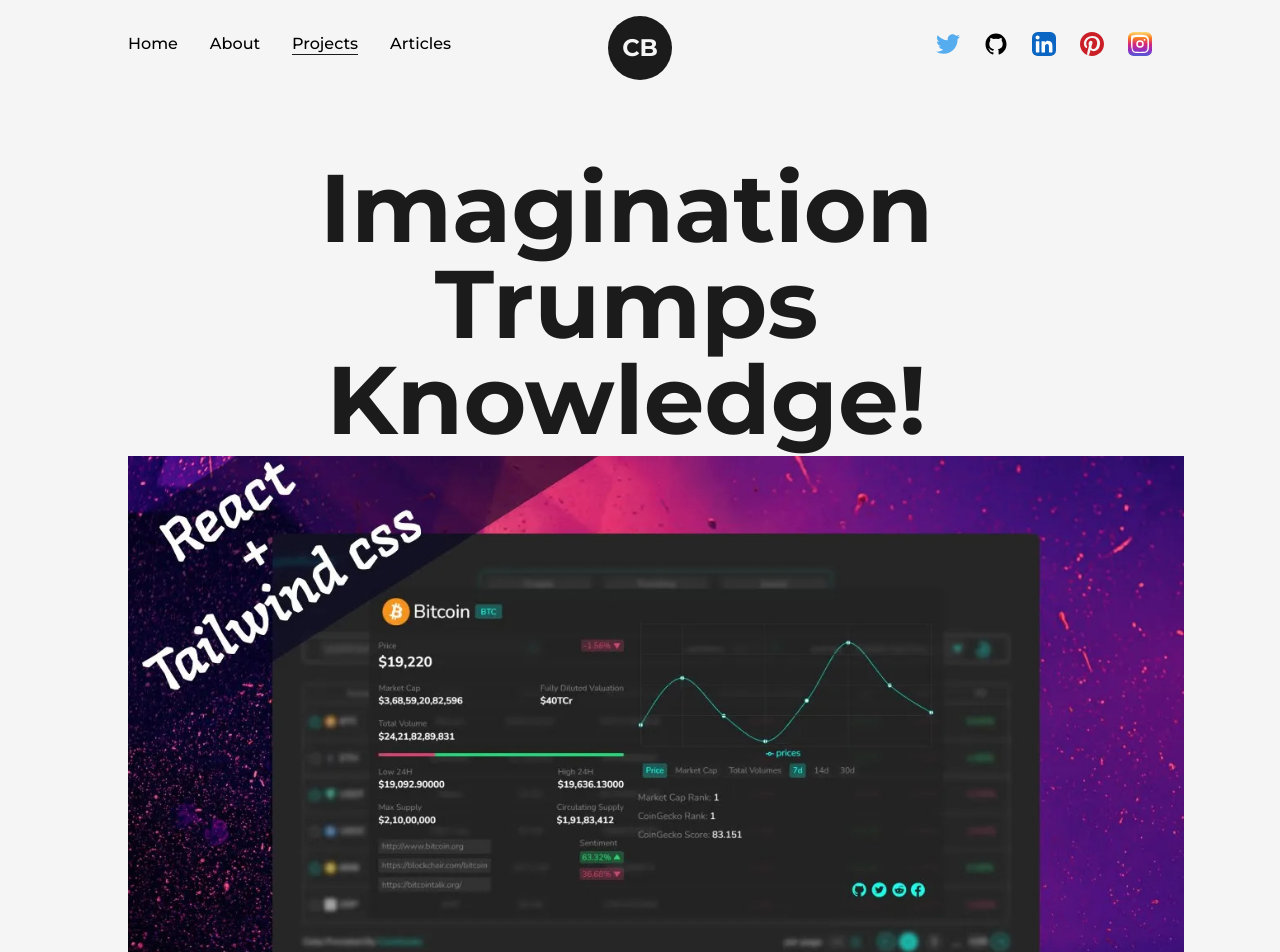
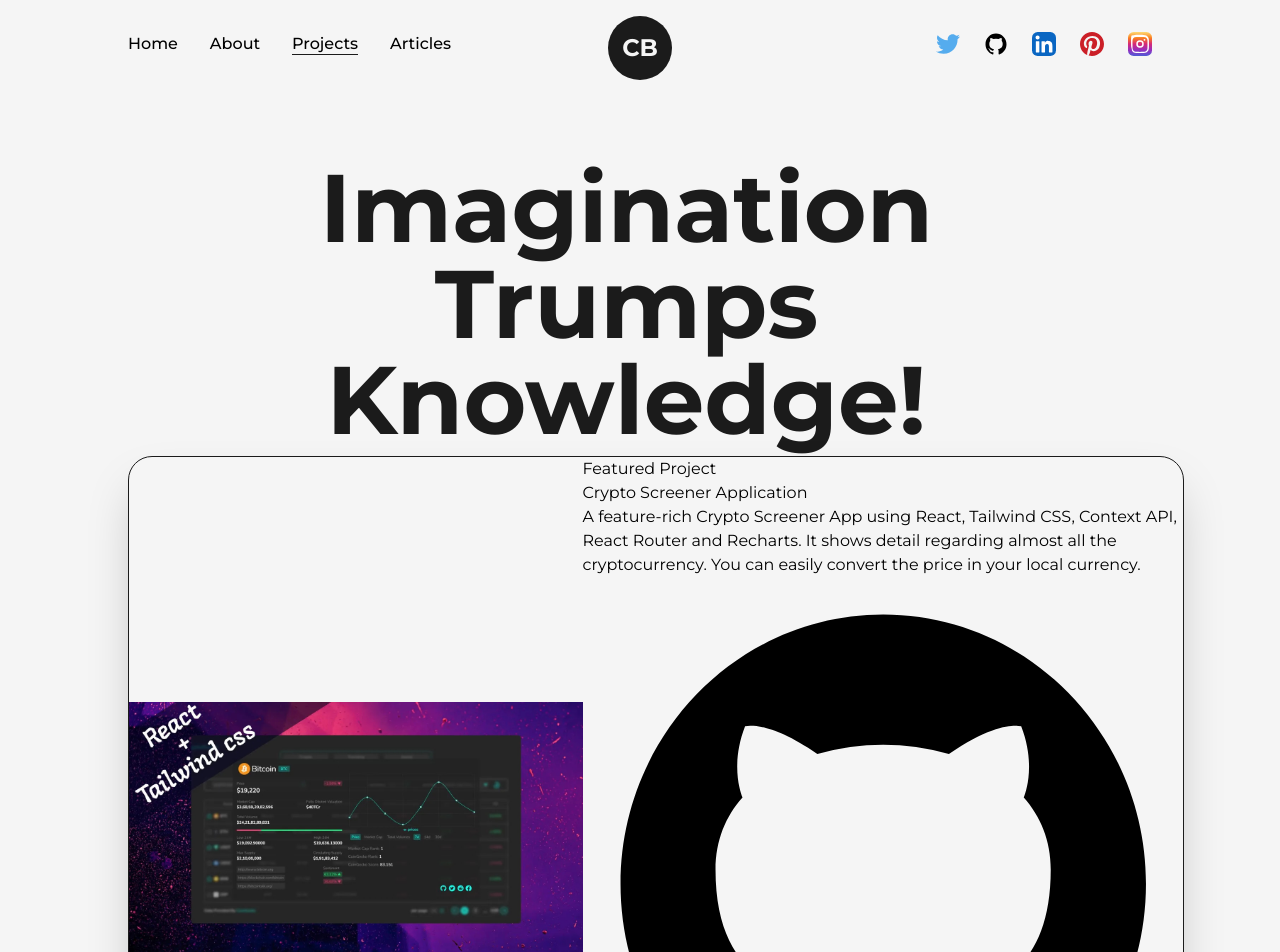
Before and after one commit to sinantech/website, a Next.js app: page /projects in a window 1280 px wide. Shown: the top 952 px of the page. Built offline with nearby package versions, Linux system fonts and the light colour scheme.

Commit message:
v0.5 article stylings

```diff
--- a/src/pages/projects.js
+++ b/src/pages/projects.js
@@ -9,7 +9,7 @@ import Image from "next/image";
 
 const FeaturedProject = ({ type, title, summary, img, link, github }) => {
   return (
-    <article>
+    <article className="w-full flex items-center justify-between rounded-3xl border border-solid border-dark bg-light shadow-2xl">
       <Link href={link} target="_blank">
         <Image src={img} alt={title} className="w-full h-auto" />
       </Link>
```
